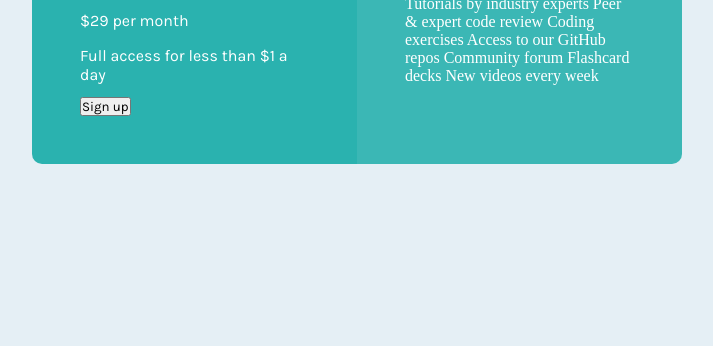
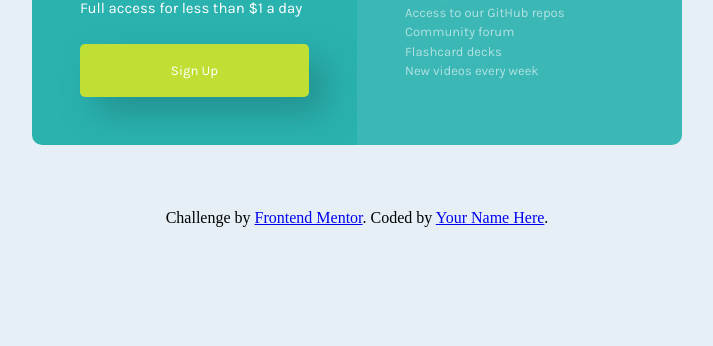
Before and after one commit to ajaythapliyal/single-price-grid-component, a plain HTML site: page index.html in a window 1280 px wide. Shown: the part 486-832 px from the top of the page, without its empty margins (283-996 px from the left). Drawn offline with Linux system fonts and the light colour scheme.

Commit message:
completed

```diff
--- a/index.html
+++ b/index.html
@@ -23,46 +23,22 @@
     <div>
     <section class="subscription">
       <h3>Monthly Subscription</h3>
-        <p><span>&dollar;29</span> <span> per month</span></p>
+      <p class="currency"><span>&dollar;29</span>per month</p>
       <p>Full access for less than &dollar;1 a day</p>
-      <button>Sign up</button>
+      <button>Sign Up</button>
     </section>
     <section class="reason">
       <h3>Why us</h3>
-      <p>Tutorials by industry experts Peer &amp; expert code review Coding exercises Access to our GitHub repos Community forum Flashcard decks New videos every week</p>
+      <p>Tutorials by industry experts<br> Peer &amp; expert code review<br> Coding exercises<br> Access to our GitHub repos<br> Community forum<br> Flashcard decks<br> New videos every week</p>
     </section>
   </div>
   </main>
-  <!-- Join our community
 
-  30-day, hassle-free money back guarantee
-
-  Gain access to our full library of tutorials along with expert code reviews.
-  Perfect for any developers who are serious about honing their skills.
-
-  Monthly Subscription
-
-  &dollar;29 per month
-
-  Full access for less than &dollar;1 a day
-
-  Sign Up
-
-  Why Us
-
-  Tutorials by industry experts
-  Peer &amp; expert code review
-  Coding exercises
-  Access to our GitHub repos
-  Community forum
-  Flashcard decks
-  New videos every week -->
-
-  <!-- <footer>
+  <footer>
     <p class="attribution">
       Challenge by <a href="https://www.frontendmentor.io?ref=challenge" target="_blank">Frontend Mentor</a>.
       Coded by <a href="#">Your Name Here</a>.
     </p>
-  </footer> -->
+  </footer>
 </body>
 </html>
--- a/styles.css
+++ b/styles.css
@@ -21,6 +21,8 @@ body{
 
 main{
     max-width: 650px;
+    border-radius: 10px;
+    overflow: hidden;
 }
 
 main > div{
@@ -33,6 +35,7 @@ main > div{
     display: flex;
     justify-content: center;
     align-items: center;
+    flex-direction: column;
 }
 
 section{
@@ -43,9 +46,6 @@ section{
 
 .request{
     background-color: white;
-    border-top-left-radius: 10px;
-    border-top-right-radius: 10px;
-
 }
 
 .request > h1{
@@ -77,19 +77,56 @@ section{
 
 .subscription{
     background-color: hsl(179, 62%, 43%);
-    border-bottom-left-radius: 10px;
 }
 
-.subscription *{
+.subscription *, .reason *{
     font-family: 'Karla', sans-serif;
     font-weight: 400;
 }
 
-.subscription >h3 ~ *{
+.subscription >h3 ~ p{
     margin-top: 1em;
 }
 
+
+
 .reason{
     background-color: hsla(179, 62%, 43%, 0.9);
-    border-bottom-right-radius: 10px;
 }
+
+.reason > p{
+    margin-top: 1em;
+    font-size: 13px;
+    color: hsla(0, 0%, 100%, 0.6);
+    line-height: 1.5em;
+}
+
+.currency{
+    color: var(--gray-neutral);
+}
+.currency > span{
+    font-size: 2em;
+    vertical-align: middle;
+    margin-right: 0.4em;
+    font-weight: 700;
+    color: white;
+}
+
+.currency + p{
+    font-size: 15px;
+}
+
+button{
+    width: 100%;
+    height: 4em;
+    border-radius: 5px;
+    border-style: none;
+    background-color: var(--yellow-primary);
+    color: white;
+    box-shadow:  1rem 1rem 2rem hsl(179deg 62% 28% / 50%);
+    margin-top: 2em;
+}
+
+footer{
+    margin-top: 4em;
+}
```
